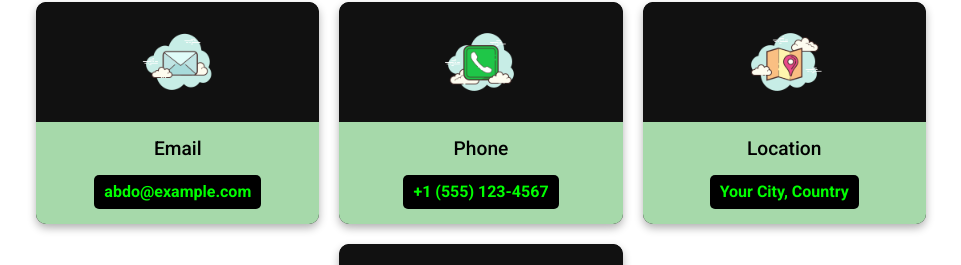
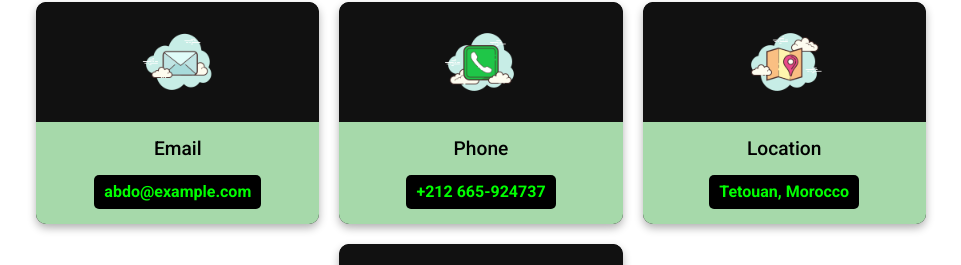
Before and after one commit to pharaohSamma/Prtofolio, an Angular app: page / in a window 1280 px wide. Shown: the part 2696-2961 px from the top of the page, without its empty margins (159-1120 px from the left). Built offline with nearby package versions, Linux system fonts and the light colour scheme.

Commit message:
fixing contact me

```diff
--- a/src/app/pages/contact/contact.component.html
+++ b/src/app/pages/contact/contact.component.html
@@ -99,10 +99,10 @@
       </form>
 
       <!-- Form Overlay for Hover Effect -->
-      <div class="form-overlay">
+      <!-- <div class="form-overlay">
         <img src="assets/message-icon.png" alt="Message" class="form-logo" />
         <p>Let's discuss your next project!</p>
-      </div>
+      </div> -->
     </div>
   </div>
 </div>
--- a/src/app/pages/contact/contact.component.ts
+++ b/src/app/pages/contact/contact.component.ts
@@ -16,15 +16,15 @@ export class ContactComponent {
     },
     {
       title: 'Phone',
-      value: '+1 (555) 123-4567',
+      value: '+212 665-924737',
       link: 'tel:+15551234567',
       icon: 'assets/phone-icon.png',
       description: 'Call me for urgent matters'
     },
     {
       title: 'Location',
-      value: 'Your City, Country',
-      link: 'https://maps.google.com',
+      value: 'Tetouan, Morocco',
+      link: 'https://maps.app.goo.gl/DqKMR8Ab3qEJ5SPG9',
       icon: 'assets/location-icon.png',
       description: 'Available for local meetups'
     },
```
